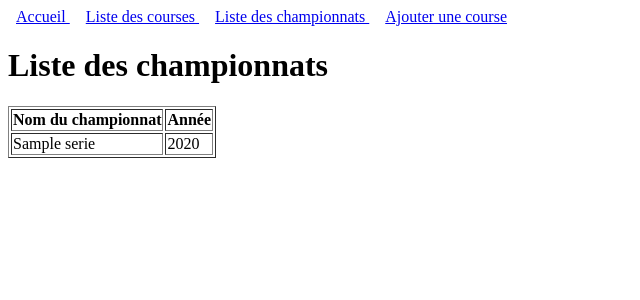
After one commit to jordanbombrun/archives_moto_tt, a Flask app: template RankingMotoApp/app/templates/list_serie.html in a window 1280 px wide. The commit adds this page. Shown: the top 300 px of the page, without its empty margins (0-640 px from the left). Run offline with Flask 3, Linux system fonts and the light colour scheme; the template is opened without the code that fills it: most values are stand-ins (such as "Sample title", 1, 10 or a date in 2020); some libraries are stand-ins or nearby versions.

Commit message:
ajout page : liste series

```diff
--- /dev/null
+++ b/RankingMotoApp/app/templates/list_serie.html
@@ -0,0 +1,20 @@
+{% include "nav.html" %}
+
+<h1>Liste des championnats</h1>
+
+<table border="1">
+    <thead>
+        <tr>
+            <th>Nom du championnat</th>
+            <th>Année</th>
+        </tr>
+    </thead>
+    <tbody>
+        {% for serie in series %}
+        <tr>
+            <td>{{ serie.name }}</td>
+            <td>{{ serie.year }}</td>
+        </tr>
+        {% endfor %}
+    </tbody>
+</table>
--- a/RankingMotoApp/app/templates/nav.html
+++ b/RankingMotoApp/app/templates/nav.html
@@ -7,6 +7,10 @@
        style="padding:8px; {% if active_page == 'list_race' %}font-weight:bold; color:blue;{% endif %}">
         Liste des courses
     </a>
+        <a href="{{ url_for('render_list_all_serie') }}"
+       style="padding:8px; {% if active_page == 'list_serie' %}font-weight:bold; color:blue;{% endif %}">
+        Liste des championnats
+    </a>
     <a href="{{ url_for('render_form_add_race') }}"
        style="padding:8px; {% if active_page == 'add_race' %}font-weight:bold; color:blue;{% endif %}">
         Ajouter une course
```
Also changed, not shown: RankingMotoApp/app/routes.py (+4 -3 lines), RankingMotoApp/app/views/race_view.py (+6 -1 lines).
